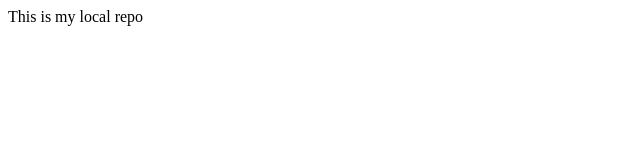
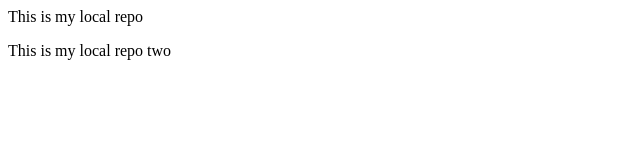
Before and after one commit to mq3274/localrepo, a plain HTML site: page index.html in a window 1280 px wide. Shown: the whole page, without its empty margins (0-640 px from the left). Drawn offline with Linux system fonts and the light colour scheme.

Commit message:
index file change

```diff
--- a/index.html
+++ b/index.html
@@ -1 +1,3 @@
 <p>This is my local repo</p>
+
+<p>This is my local repo two</p>
```
